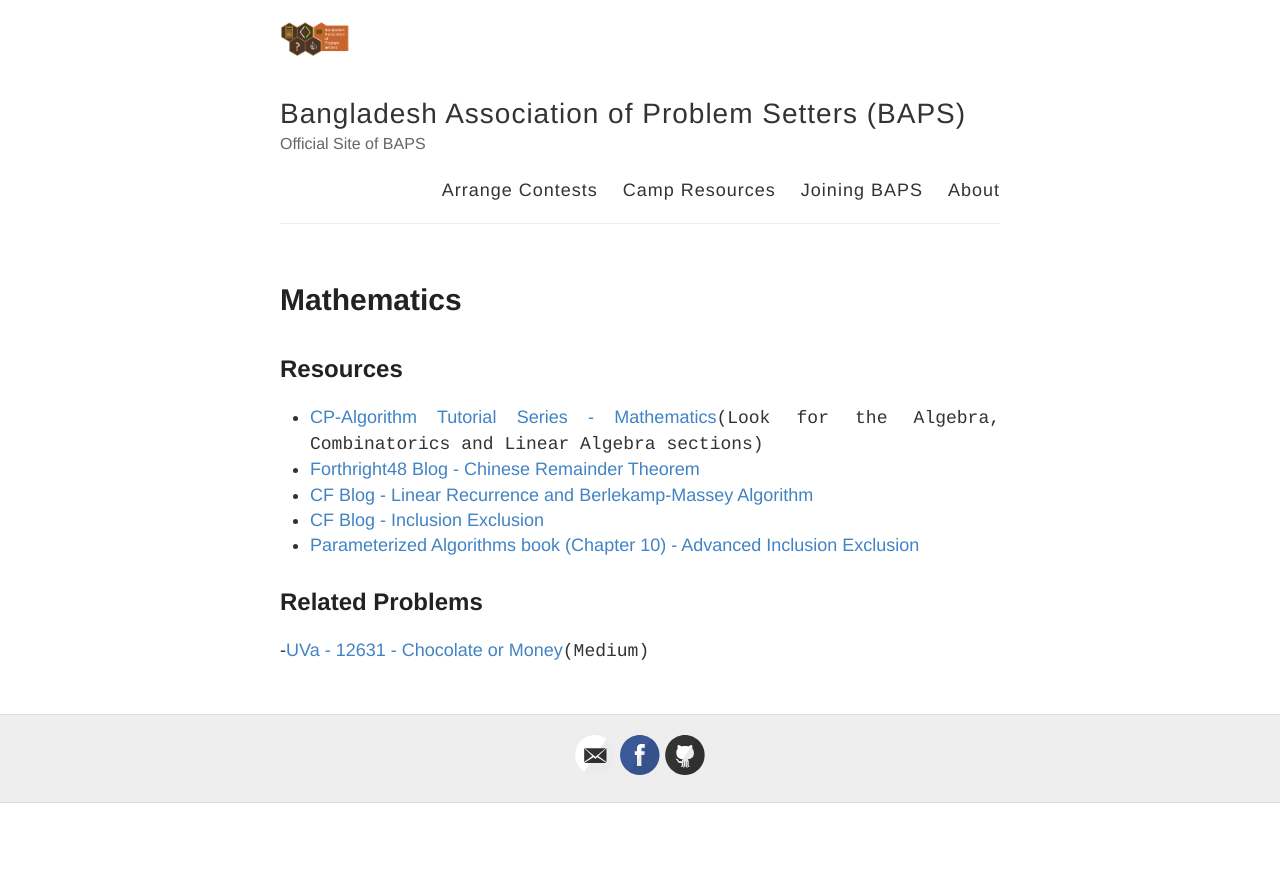
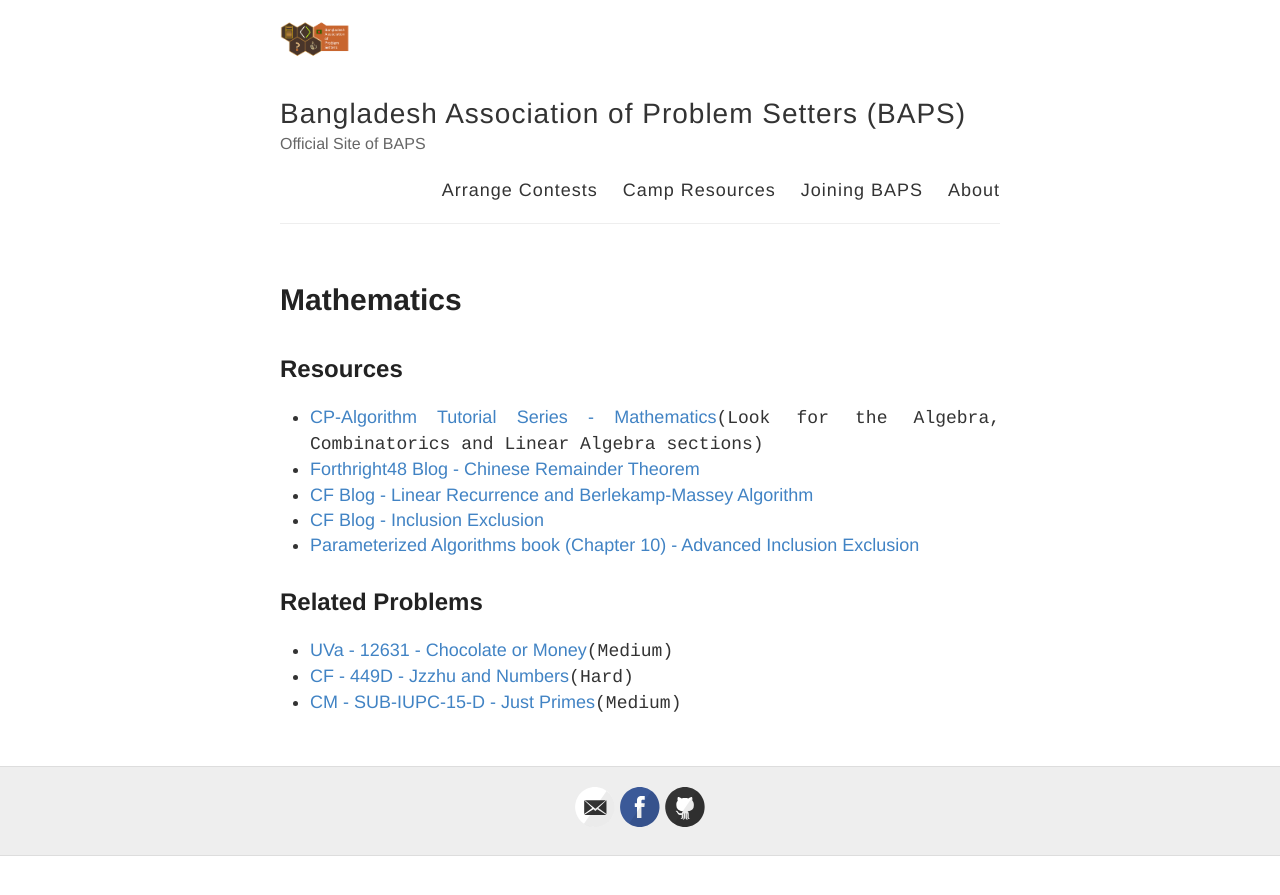
Before and after one commit to baps-bgd/baps-bgd.github.io, a Jekyll site: the page built from _posts/2020-11-4-mathematics.md, in a window 1280 px wide. Shown: the top 895 px of the page. Built offline with Jekyll 4.4.1, drawn with Linux system fonts in a browser that asks for light colours.

Commit message:
Update 2020-11-4-mathematics.md

```diff
--- a/_posts/2020-11-4-mathematics.md
+++ b/_posts/2020-11-4-mathematics.md
@@ -15,8 +15,8 @@ published: true
 
 ## Related Problems
 
- -[UVa - 12631 - Chocolate or Money](https://onlinejudge.org/external/126/12631.pdf){:target="\_blank"}`(Medium)`
+- [UVa - 12631 - Chocolate or Money](https://onlinejudge.org/external/126/12631.pdf){:target="\_blank"}`(Medium)`
+- [CF - 449D - Jzzhu and Numbers](https://codeforces.com/problemset/problem/449/D){:target="\_blank"}`(Hard)`
+- [CM - SUB-IUPC-15-D - Just Primes](https://algo.codemarshal.org/contests/subiupc-2015/problems/D){:target="\_blank"}`(Medium)`
  [](){:target="\_blank"}
  [](){:target="\_blank"}
- [](){:target="\_blank"}
- [](){:target="\_blank"}
```
